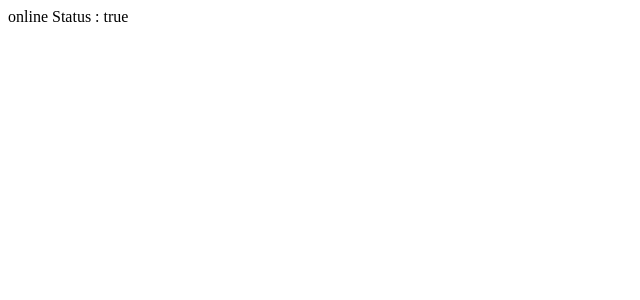
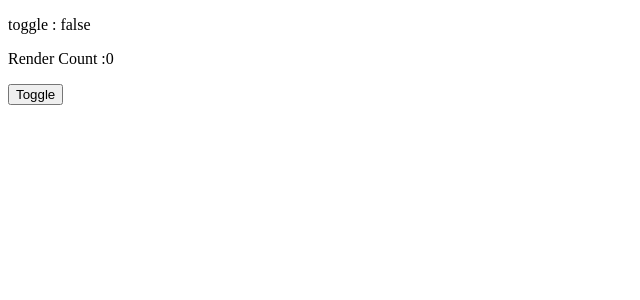
Before and after one commit to MOHI-UDDIN-AKBAR/React-Custom-Hooks, a React (Create React App) app: page / in a window 1280 px wide. Shown: the top 300 px of the page, without its empty margins (0-640 px from the left). Built offline with nearby package versions, Linux system fonts and the light colour scheme.

Commit message:
feat(hook-23): useRenderCount

```diff
--- a/src/App.tsx
+++ b/src/App.tsx
@@ -19,9 +19,9 @@
 // import DarkModeComponent from "./useDarkMode/DarkModeComponent";
 // import SizeComponent from "./useSize/SizeComponent";
 // import CookiesComponent from "./useCookies/CookiesComponent";
-import OnlineComponent from "./useOnline/OnlineComponent";
+// import OnlineComponent from "./useOnline/OnlineComponent";
 
-// import RenderCountComponent from "./useRenderCount/RenderCountComponent";
+import RenderCountComponent from "./useRenderCount/RenderCountComponent";
 
 const App = () => (
   <>
@@ -47,8 +47,8 @@ const App = () => (
     {/* <DarkModeComponent /> */}
     {/* <CopyToClipBoardCompnent /> */}
     {/* <CookiesComponent /> */}
-    <OnlineComponent />
-    {/* <RenderCountComponent /> */}
+    {/* <OnlineComponent /> */}
+    <RenderCountComponent />
   </>
 );
 
--- /dev/null
+++ b/src/useRenderCount/RenderCountComponent.tsx
@@ -0,0 +1,18 @@
+import React from "react";
+import useRenderCount from "./useRenderCount";
+
+const RenderCountComponent = () => {
+  const [toggle, setToggle] = React.useState(false);
+  const counterRef = useRenderCount();
+  return (
+    <div>
+      <p>toggle : {toggle.toString()}</p>
+      <p>Render Count :{counterRef.current}</p>
+      <button type="button" onClick={() => setToggle((p) => !p)}>
+        Toggle
+      </button>
+    </div>
+  );
+};
+
+export default RenderCountComponent;
--- /dev/null
+++ b/src/useRenderCount/useRenderCount.tsx
@@ -0,0 +1,11 @@
+import { useEffect, useRef } from "react";
+
+const useRenderCount = () => {
+  const counterRef = useRef(0);
+  useEffect(() => {
+    counterRef.current++;
+  });
+  return counterRef;
+};
+
+export default useRenderCount;
```
